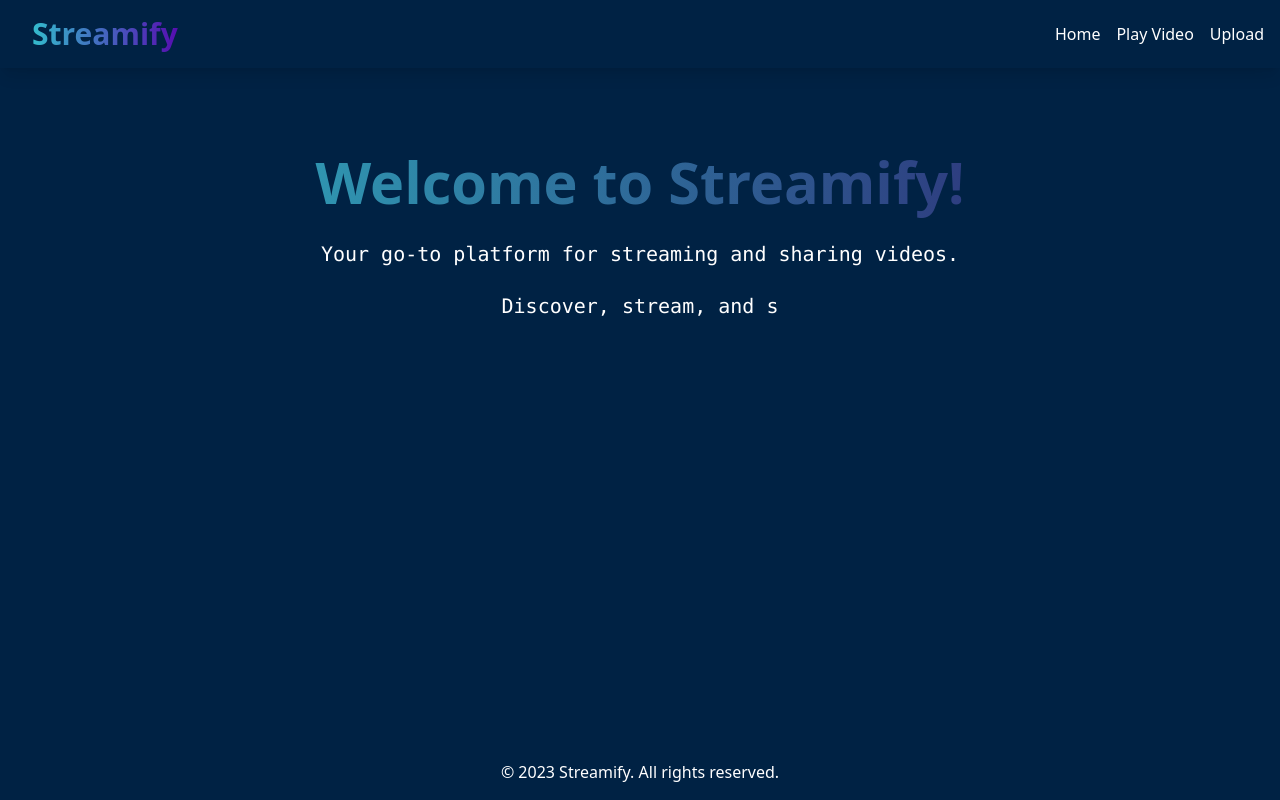
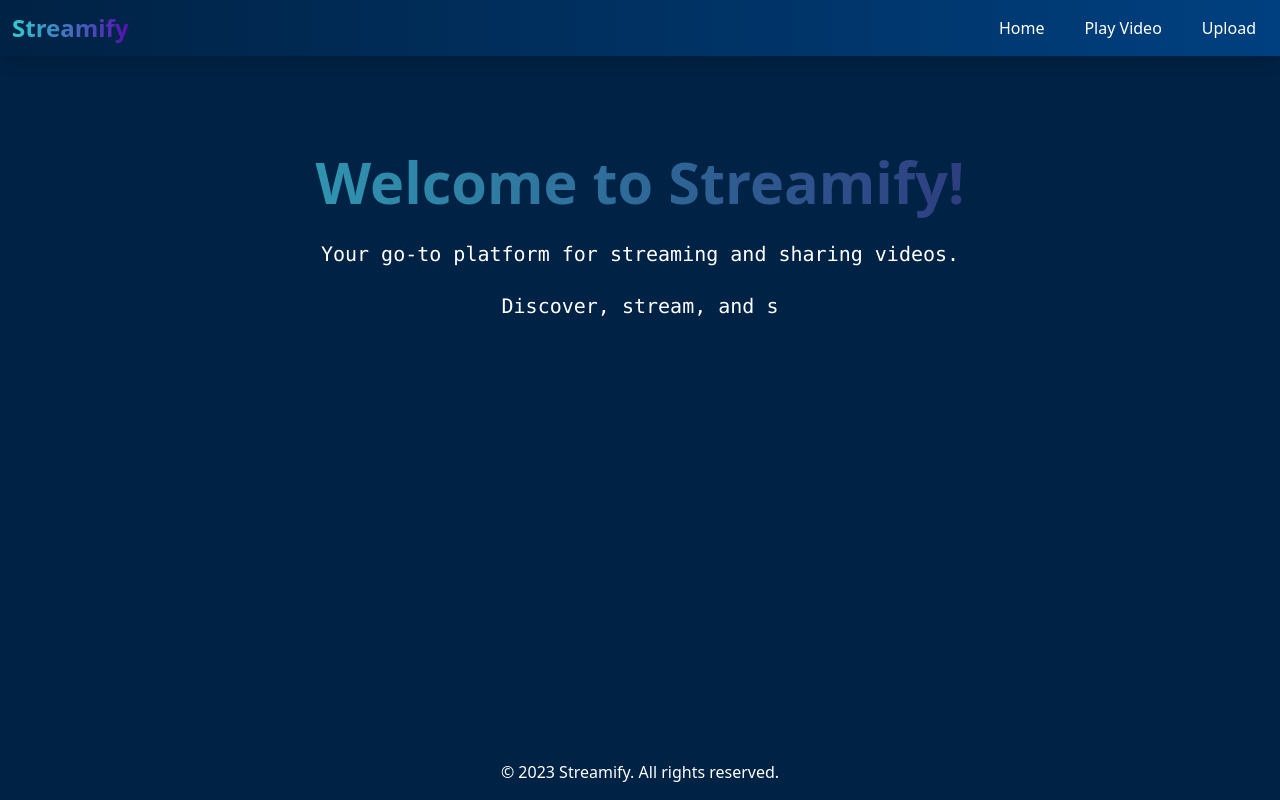
Before and after one commit to pratyush6653/Streamify, a React (Vite) app in the folder Frontend/Streamify_Frontend/: page / in a window 1280 px wide. Shown: the top 800 px of the page. Built offline with nearby package versions, Linux system fonts and the light colour scheme.

Commit message:
changes in navbar

```diff
--- a/Frontend/Streamify_Frontend/src/components/Navbar.jsx
+++ b/Frontend/Streamify_Frontend/src/components/Navbar.jsx
@@ -5,12 +5,12 @@ function Navbar() {
   const [isOpen, setIsOpen] = useState(false);
 
   return (
-    <nav className="bg-[#002244] p-4 shadow-lg w-full fixed top-0 z-50">
+    <nav className="bg-gradient-to-r from-[#002244] to-[#004080] p-3 shadow-lg w-full fixed top-0 z-50">
       <div className="flex justify-between items-center w-full max-w-screen-xl mx-auto">
         {/* Logo or Brand Name */}
         <Link
           to="/"
-          className="text-3xl font-bold text-transparent bg-clip-text bg-gradient-to-r from-[#30cfd0] to-[#560db0] hover:text-transparent hover:bg-clip-text hover:bg-gradient-to-r hover:from-[#ff0077] hover:to-[#ff9900] transition-all duration-300 pl-4"
+          className="text-2xl font-bold text-transparent bg-clip-text bg-gradient-to-r from-[#30cfd0] to-[#560db0] hover:text-transparent hover:bg-clip-text hover:bg-gradient-to-r hover:from-[#ff0077] hover:to-[#ff9900] transition-all duration-300"
         >
           Streamify
         </Link>
@@ -21,7 +21,7 @@ function Navbar() {
           onClick={() => setIsOpen(!isOpen)}
         >
           <svg
-            className="w-6 h-6"
+            className="w-6 h-6 transition-transform duration-300"
             fill="none"
             stroke="currentColor"
             viewBox="0 0 24 24"
@@ -31,20 +31,31 @@ function Navbar() {
               strokeLinecap="round"
               strokeLinejoin="round"
               strokeWidth="2"
-              d="M4 6h16M4 12h16m-7 6h7"
+              d={isOpen ? "M6 18L18 6M6 6l12 12" : "M4 6h16M4 12h16m-7 6h7"}
             />
           </svg>
         </button>
 
         {/* Navigation Links */}
-        <div className={`md:flex space-x-4 ${isOpen ? 'block' : 'hidden'} md:block`}>
-          <Link to="/" className="text-white hover:text-blue-500 block md:inline-block mt-4 md:mt-0">
+        <div
+          className={`md:flex space-x-4 ${isOpen ? 'block' : 'hidden'} md:block transition-all duration-300`}
+        >
+          <Link
+            to="/"
+            className="text-white hover:text-blue-500 block md:inline-block mt-2 md:mt-0 px-3 py-1 rounded-lg hover:bg-[#003366] transition-all duration-300"
+          >
             Home
           </Link>
-          <Link to="/play-video" className="text-white hover:text-blue-500 block md:inline-block mt-4 md:mt-0">
+          <Link
+            to="/play-video"
+            className="text-white hover:text-blue-500 block md:inline-block mt-2 md:mt-0 px-3 py-1 rounded-lg hover:bg-[#003366] transition-all duration-300"
+          >
             Play Video
           </Link>
-          <Link to="/upload" className="text-white hover:text-blue-500 block md:inline-block mt-4 md:mt-0">
+          <Link
+            to="/upload"
+            className="text-white hover:text-blue-500 block md:inline-block mt-2 md:mt-0 px-3 py-1 rounded-lg hover:bg-[#003366] transition-all duration-300"
+          >
             Upload
           </Link>
         </div>
```
